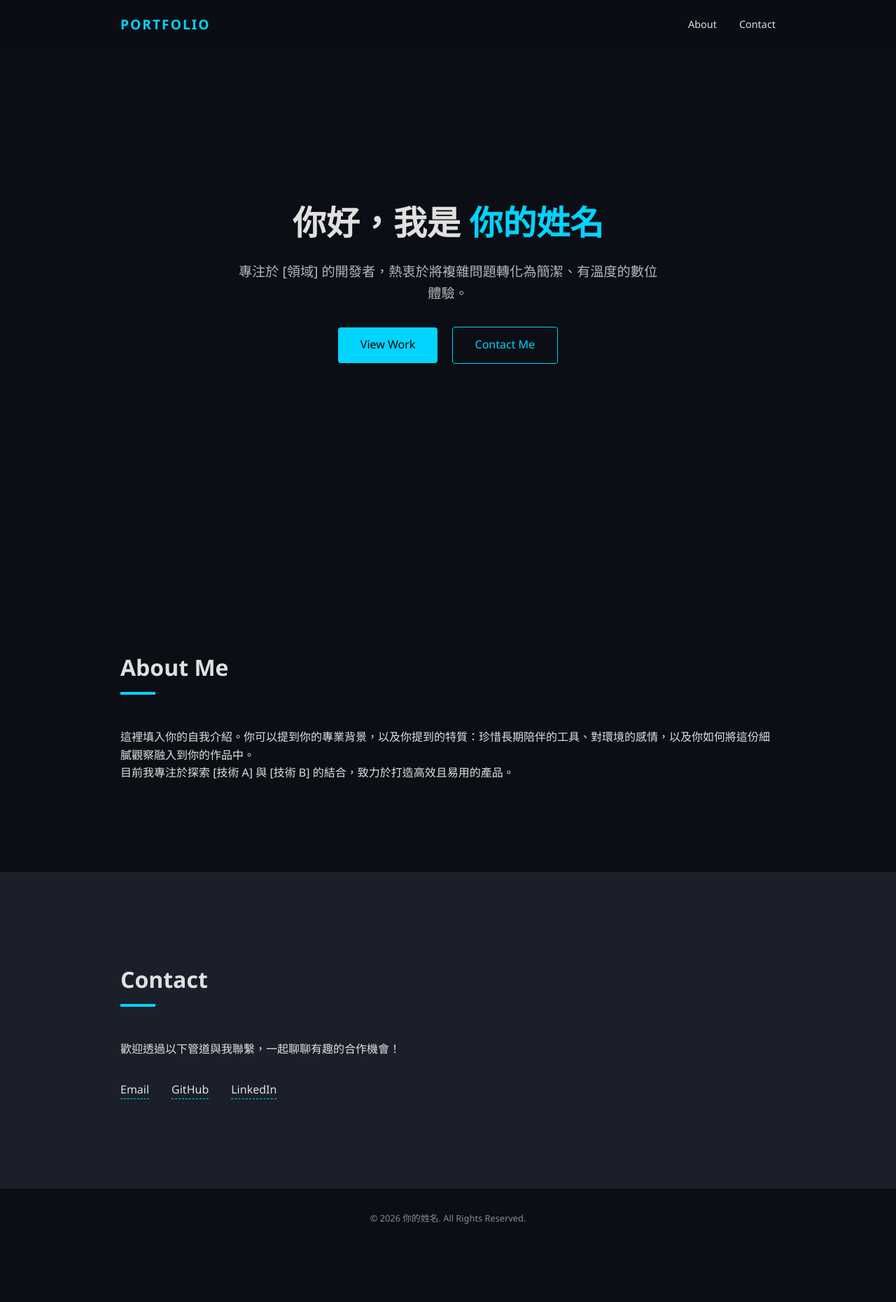
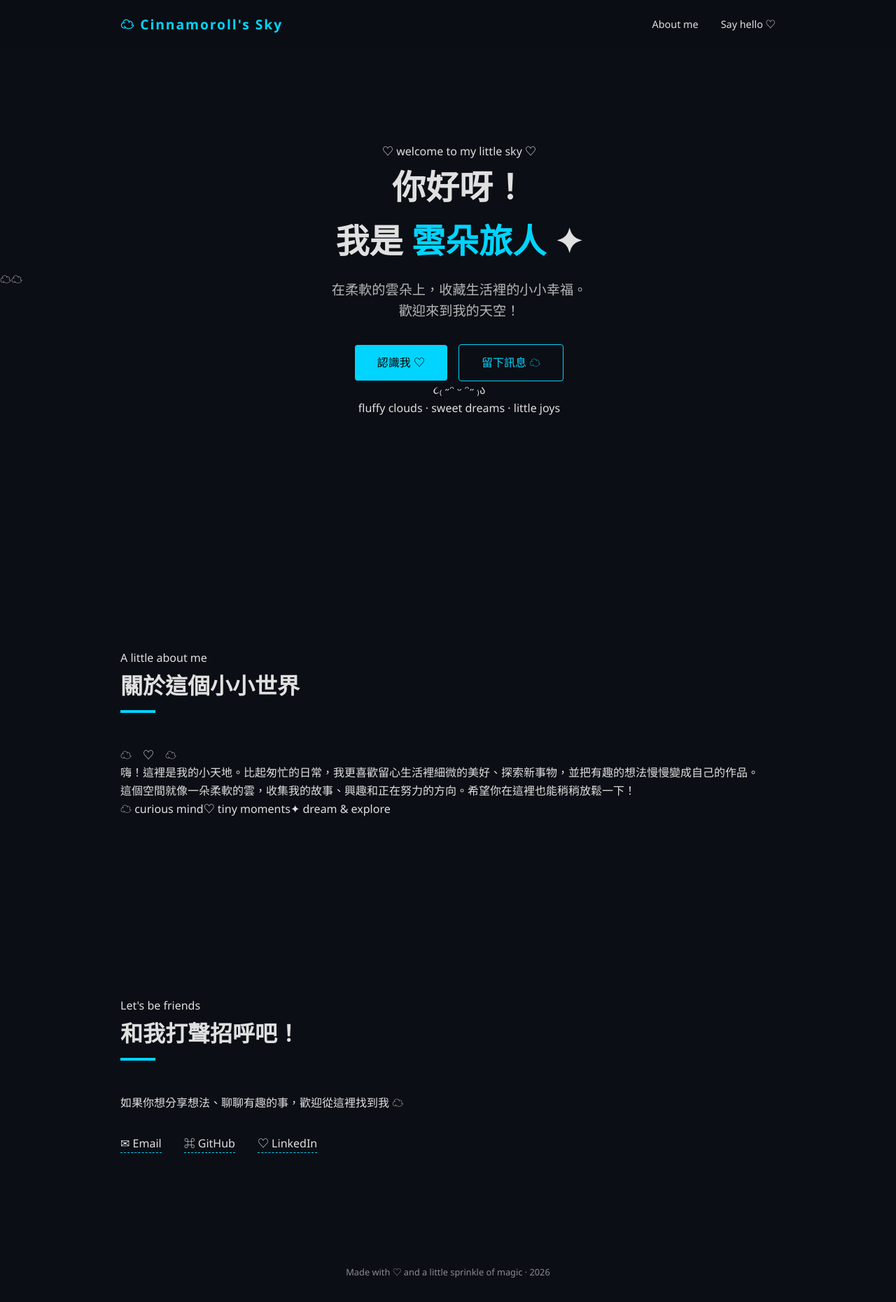
Before and after one commit to irina931209/irina, a plain HTML site: page index.html in a window 1280 px wide. Shown: the whole page at 70% size. Before the commit the page ends 1784 px from the top, so only its background shows below. Drawn offline with Linux system fonts and the light colour scheme.

Commit message:
Update index.html

```diff
--- a/index.html
+++ b/index.html
@@ -1,66 +1,9 @@
 <!DOCTYPE html>
 <html lang="zh-Hant">
-<head>
-    <meta charset="UTF-8">
-    <meta name="viewport" content="width=device-width, initial-scale=1.0">
-    <title>你的姓名 | 個人空間</title>
-    <link rel="stylesheet" href="style.css">
-</head>
+<head><meta charset="UTF-8"><meta name="viewport" content="width=device-width, initial-scale=1.0"><title>雲朵小屋 | Cinnamoroll</title><link rel="stylesheet" href="style.css"></head>
 <body>
-
-    <nav class="navbar">
-        <div class="container">
-            <a href="#" class="logo">PORTFOLIO</a>
-            <ul class="nav-links">
-                <li><a href="#about">About</a></li>
-                <li><a href="#contact">Contact</a></li>
-            </ul>
-        </div>
-    </nav>
-
-    <header class="hero">
-        <div class="container">
-            <h1 class="hero-name">你好，我是 <span class="highlight">你的姓名</span></h1>
-            <p class="hero-tagline">專注於 [領域] 的開發者，熱衷於將複雜問題轉化為簡潔、有溫度的數位體驗。</p>
-            <div class="hero-btns">
-                <a href="#work" class="btn btn-primary">View Work</a>
-                <a href="#contact" class="btn btn-secondary">Contact Me</a>
-            </div>
-        </div>
-    </header>
-
-    <section id="about" class="section">
-        <div class="container">
-            <h2 class="section-title">About Me</h2>
-            <div class="about-content">
-                <p>
-                    這裡填入你的自我介紹。你可以提到你的專業背景，以及你提到的特質：珍惜長期陪伴的工具、對環境的感情，以及你如何將這份細膩觀察融入到你的作品中。
-                </p>
-                <p>
-                    目前我專注於探索 [技術 A] 與 [技術 B] 的結合，致力於打造高效且易用的產品。
-                </p>
-            </div>
-        </div>
-    </section>
-
-    <section id="contact" class="section bg-light">
-        <div class="container">
-            <h2 class="section-title">Contact</h2>
-            <p class="contact-text">歡迎透過以下管道與我聯繫，一起聊聊有趣的合作機會！</p>
-            <div class="contact-links">
-                <a href="mailto:your-email@example.com" class="contact-item">Email</a>
-                <a href="https://github.com/your-username" target="_blank" class="contact-item">GitHub</a>
-                <a href="https://linkedin.com/in/your-profile" target="_blank" class="contact-item">LinkedIn</a>
-            </div>
-        </div>
-    </section>
-
-    <footer class="footer">
-        <div class="container">
-            <p>&copy; 2026 你的姓名. All Rights Reserved.</p>
-        </div>
-    </footer>
-
-    <script src="script.js"></script>
-</body>
-</html>
+<nav class="navbar"><div class="container"><a href="#" class="logo">☁ Cinnamoroll's Sky</a><ul class="nav-links"><li><a href="#about">About me</a></li><li><a href="#contact">Say hello ♡</a></li></ul></div></nav>
+<header class="hero"><div class="cloud cloud-one">☁</div><div class="cloud cloud-two">☁</div><div class="container hero-content"><div class="hero-badge">♡ welcome to my little sky ♡</div><h1 class="hero-name">你好呀！<br>我是 <span class="highlight">雲朵旅人</span> <span class="sparkle">✦</span></h1><p class="hero-tagline">在柔軟的雲朵上，收藏生活裡的小小幸福。<br>歡迎來到我的天空！</p><div class="hero-btns"><a href="#about" class="btn btn-primary">認識我 ♡</a><a href="#contact" class="btn btn-secondary">留下訊息 ☁</a></div><div class="cinnamoroll">૮₍ ˶ᵔ ᵕ ᵔ˶ ₎ა</div><div class="hero-note">fluffy clouds · sweet dreams · little joys</div></div></header>
+<section id="about" class="section"><div class="container"><div class="section-heading"><span class="eyebrow">A little about me</span><h2 class="section-title">關於這個小小世界</h2></div><div class="about-card"><div class="about-decoration">☁　♡　☁</div><p>嗨！這裡是我的小天地。比起匆忙的日常，我更喜歡留心生活裡細微的美好、探索新事物，並把有趣的想法慢慢變成自己的作品。</p><p>這個空間就像一朵柔軟的雲，收集我的故事、興趣和正在努力的方向。希望你在這裡也能稍稍放鬆一下！</p><div class="about-stickers"><span>☁ curious mind</span><span>♡ tiny moments</span><span>✦ dream &amp; explore</span></div></div></div></section>
+<section id="contact" class="section contact-section"><div class="container"><div class="section-heading"><span class="eyebrow">Let's be friends</span><h2 class="section-title">和我打聲招呼吧！</h2></div><p class="contact-text">如果你想分享想法、聊聊有趣的事，歡迎從這裡找到我 ☁</p><div class="contact-links"><a href="mailto:your-email@example.com" class="contact-item">✉ Email</a><a href="https://github.com/your-username" target="_blank" rel="noopener" class="contact-item">⌘ GitHub</a><a href="https://linkedin.com/in/your-profile" target="_blank" rel="noopener" class="contact-item">♡ LinkedIn</a></div></div></section>
+<footer class="footer"><div class="container"><p>Made with ♡ and a little sprinkle of magic · 2026</p></div></footer><script src="script.js"></script></body></html>
```
